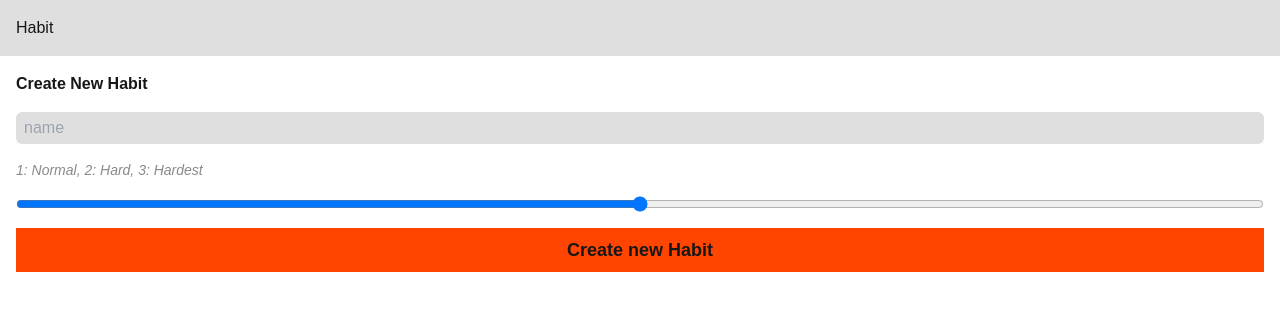
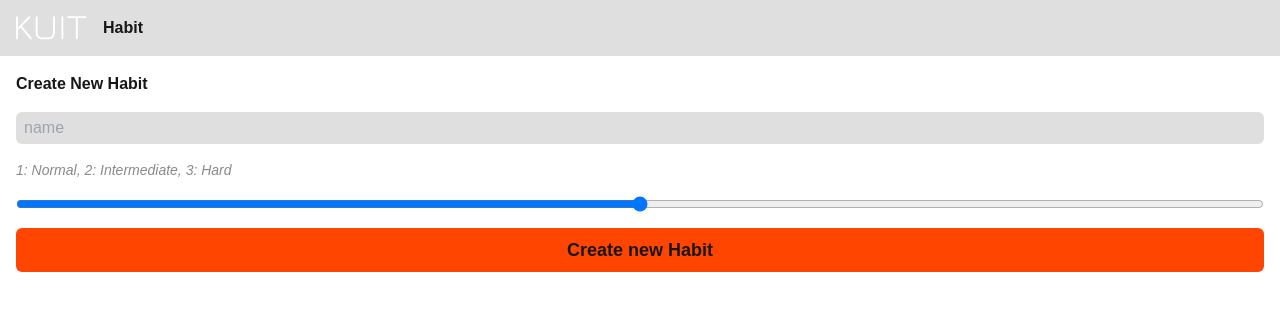
Before and after one commit to noahSnbr07/kuit, a Next.js app: page /habit/new in a window 1280 px wide. Shown: the top 310 px of the page. Built offline with nearby package versions, Linux system fonts and the light colour scheme.

Commit message:
banner in navbar

```diff
--- a/package.json
+++ b/package.json
@@ -3,7 +3,7 @@
   "version": "0.1.0",
   "private": true,
   "scripts": {
-    "postinstall": "npx prisma generate",
+    "postinstall": "npx prisma generate --no-engine",
     "dev": "next dev --turbopack",
     "build": "next build",
     "start": "next start",
--- a/src/app/components/wrapper.tsx
+++ b/src/app/components/wrapper.tsx
@@ -1,7 +1,8 @@
 'use server';
+import { banner } from "@/assets/assets";
+import Image from "next/image";
+import Link from "next/link";
 import React from "react";
-
-
 
 interface _props {
     title: string;
@@ -14,8 +15,16 @@ export default async function Wrapper({ title, children }: _props) {
     return (
         <div className="size-full flex flex-col">
             <header className="bg-stack p-4 gap-4">
-                <nav>
-                    {title}
+                <nav className="flex gap-4 items-center">
+                    <Link
+                        href={"/home"}>
+                        <Image
+                            height={24}
+                            alt="Logo"
+                            title="Logo"
+                            src={banner} />
+                    </Link>
+                    <b> {title} </b>
                 </nav>
             </header>
             <main className="flex-1">
--- a/src/app/habit/components/form.tsx
+++ b/src/app/habit/components/form.tsx
@@ -50,7 +50,7 @@ export default function Form() {
                 placeholder="name"
             />
 
-            <i className="opacity-50 text-sm"> 1: Normal, 2: Hard, 3: Hardest </i>
+            <i className="opacity-50 text-sm"> 1: Normal, 2: Intermediate, 3: Hard </i>
             <input
                 required
                 defaultValue={2}
@@ -64,7 +64,7 @@ export default function Form() {
                 style={{ opacity: pending ? .5 : 1 }}
                 type="button"
                 onClick={() => handleSubmit()}
-                className="p-2 font-bold text-lg bg-accent">
+                className="p-2 font-bold text-lg bg-accent rounded-md">
                 {pending ? <ClipLoader size={16} color="rgba(255, 25, 255, .25)" /> : "Create new Habit"}
             </button>
 
--- a/src/app/habit/new/page.tsx
+++ b/src/app/habit/new/page.tsx
@@ -3,7 +3,6 @@
 import Form from "../components/form";
 
 export default async function page() {
-
 
     return (
         <div className="size-full p-4 flex flex-col gap-4">
--- /dev/null
+++ b/src/assets/assets.ts
@@ -0,0 +1,5 @@
+import banner from "./images/banner.svg";
+
+export {
+  banner,
+}
```
Also changed, not shown: src/assets/images/banner.svg (added).
